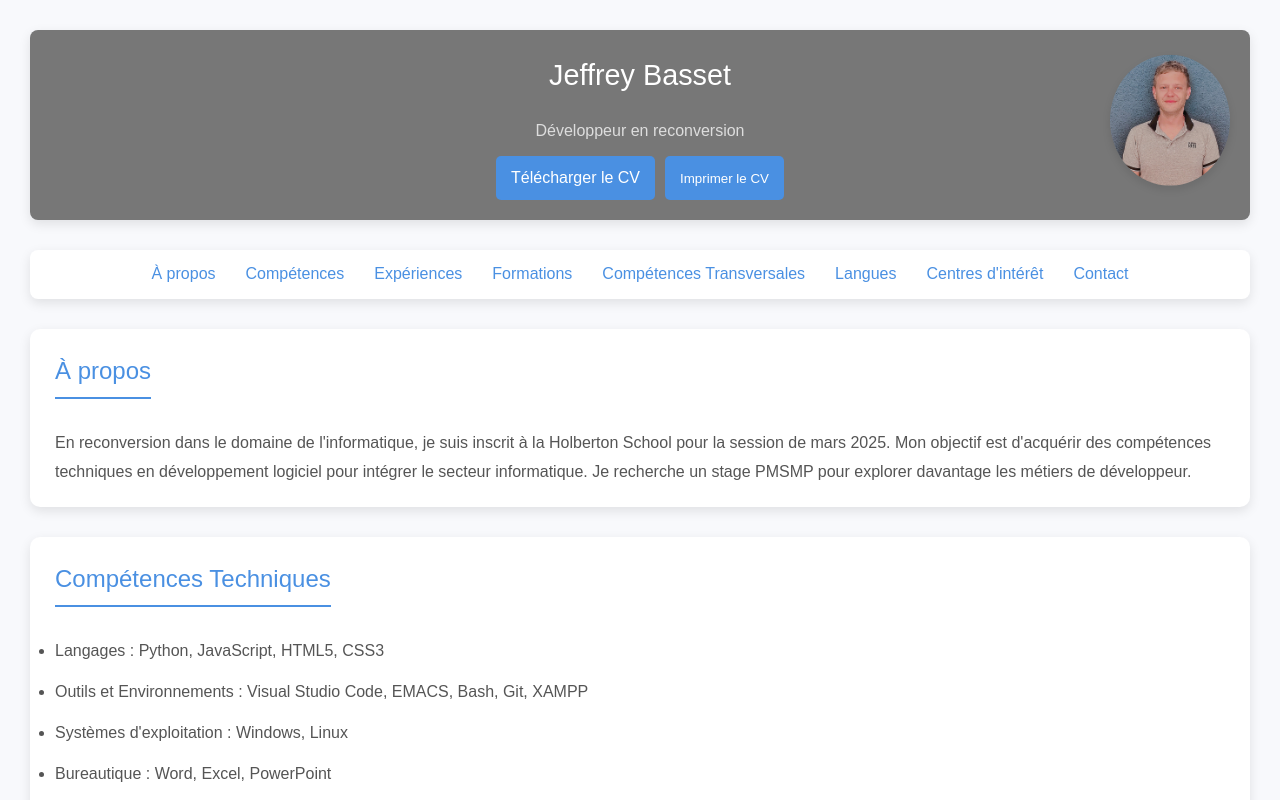
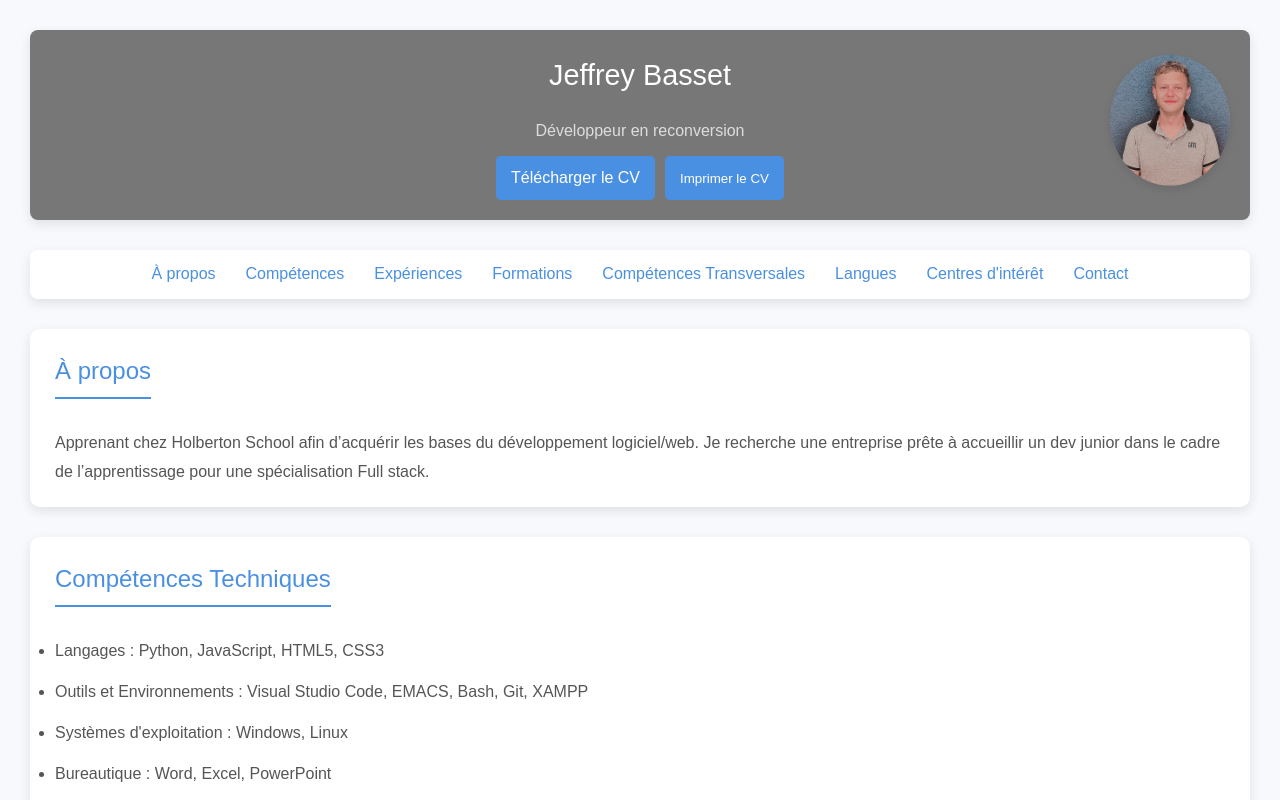
Before and after one commit to JeffToken31/my-first-react, a React (Create React App) app: page /#/ in a window 1280 px wide. Shown: the top 800 px of the page. Built offline with nearby package versions, Linux system fonts and the light colour scheme.

Commit message:
update about

```diff
--- a/src/components/About.js
+++ b/src/components/About.js
@@ -11,7 +11,7 @@ function About() {
     <section id="about" ref={ref} className={`fade-in ${inView ? 'appear' : ''}`}>
       <h2>À propos</h2>
       <p>
-      En reconversion dans le domaine de l'informatique, je suis inscrit à la Holberton School pour la session de mars 2025. Mon objectif est d'acquérir des compétences techniques en développement logiciel pour intégrer le secteur informatique. Je recherche un stage PMSMP pour explorer davantage les métiers de développeur.
+      Apprenant chez Holberton School afin d’acquérir les bases du développement logiciel/web. Je recherche une entreprise prête à accueillir un dev junior dans le cadre de l’apprentissage pour une spécialisation Full stack.
       </p>
     </section>
   );
```
